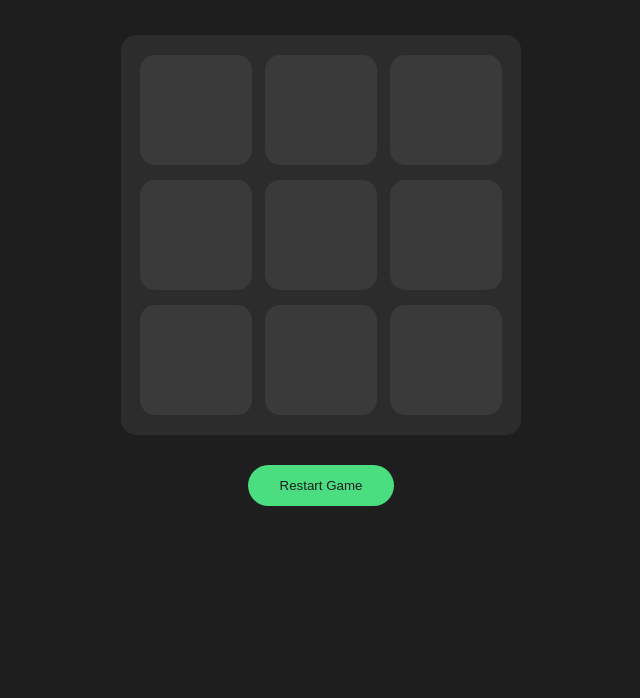
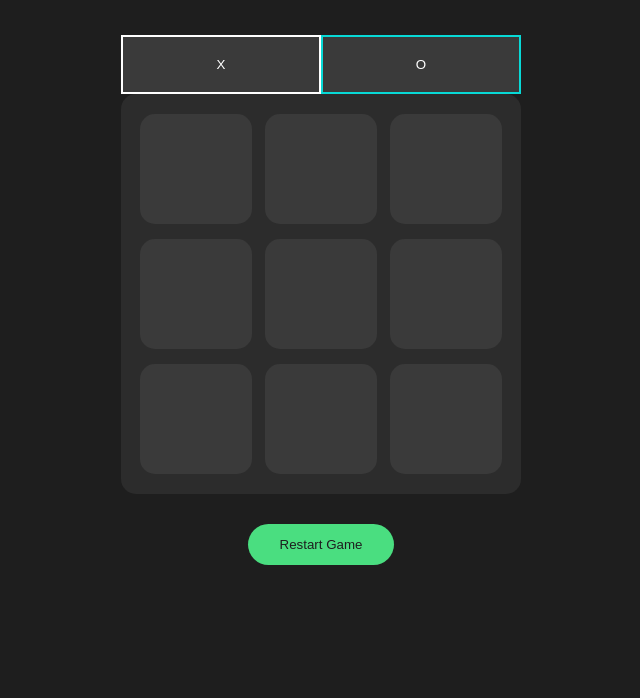
Before and after one commit to R4hul36/odin-tictactoe, a plain HTML site: page index.html in a window 1280 px wide. Shown: the part 102-800 px from the top of the page, without its empty margins (319-959 px from the left). Drawn offline with Linux system fonts and the light colour scheme.

Commit message:
added buttons to select symbol

```diff
--- a/index.html
+++ b/index.html
@@ -9,6 +9,10 @@
   <body>
 
     <h1>Tic-Tac-Toe</h1>
+    <div class="btn-container">
+      <button class="x-symbol">X</button>
+      <button class="o-symbol">O</button>
+    </div>
     <div class="game-container">
       <div class="game-cell" data-cell="0"></div>
       <div class="game-cell" data-cell="1"></div>
--- a/styles.css
+++ b/styles.css
@@ -14,6 +14,29 @@ h1 {
   margin: 50px 0px 50px 0px;
   color: white;
 }
+
+.btn-container {
+  width: 400px;
+  display: flex;
+  margin: auto;
+  justify-content: space-between;
+}
+.btn-container > button {
+  width: 200px;
+  padding: 20px;
+}
+
+.x-symbol {
+  background-color: #3a3a3a;
+  color: white;
+  border: 2px solid #ffffff;
+}
+.o-symbol {
+  background-color: #3a3a3a;
+  color: white;
+  border: 2px solid #08d9d6
+}
+
 
 .game-container {
   width: 400px;
```
